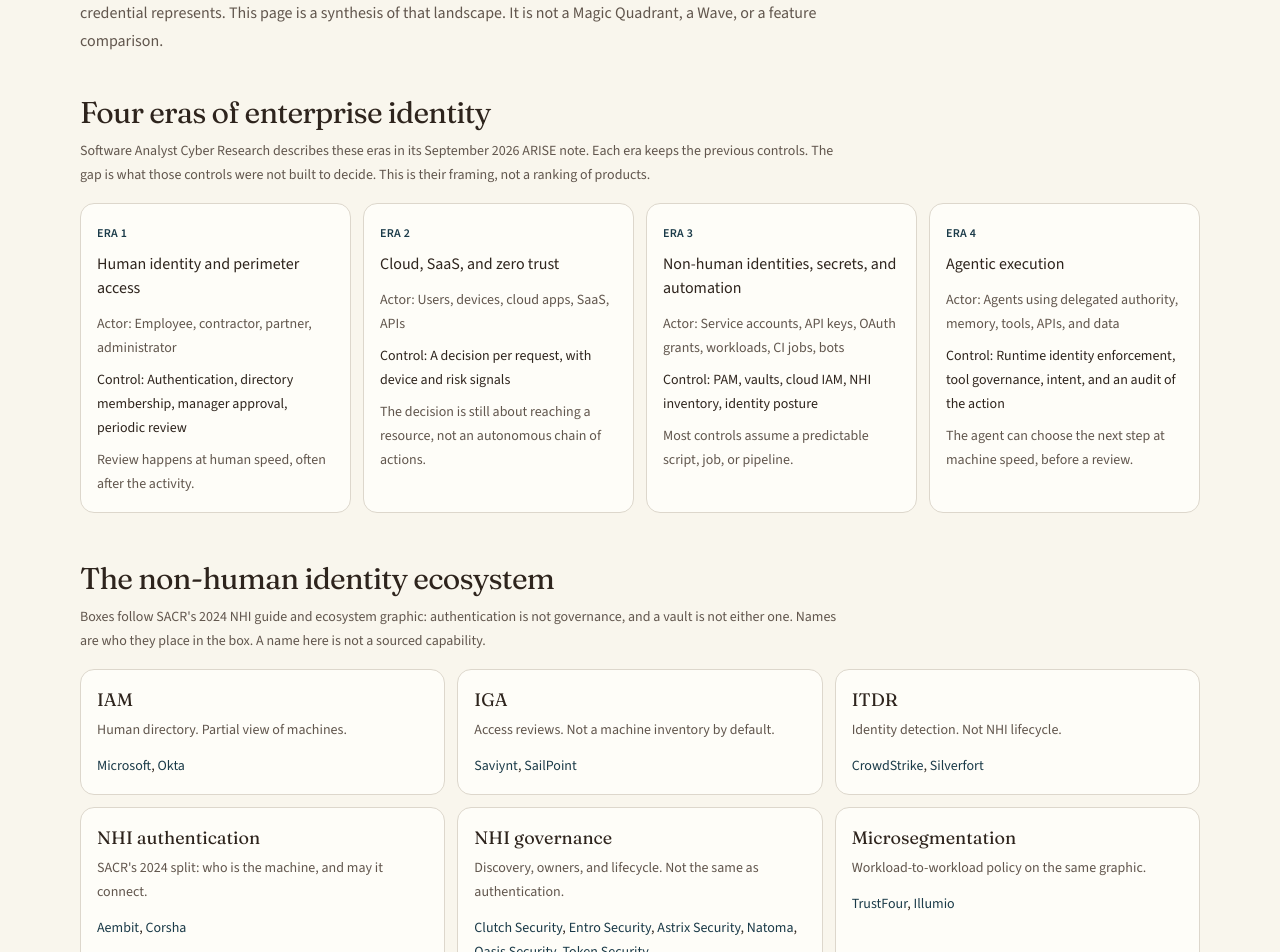
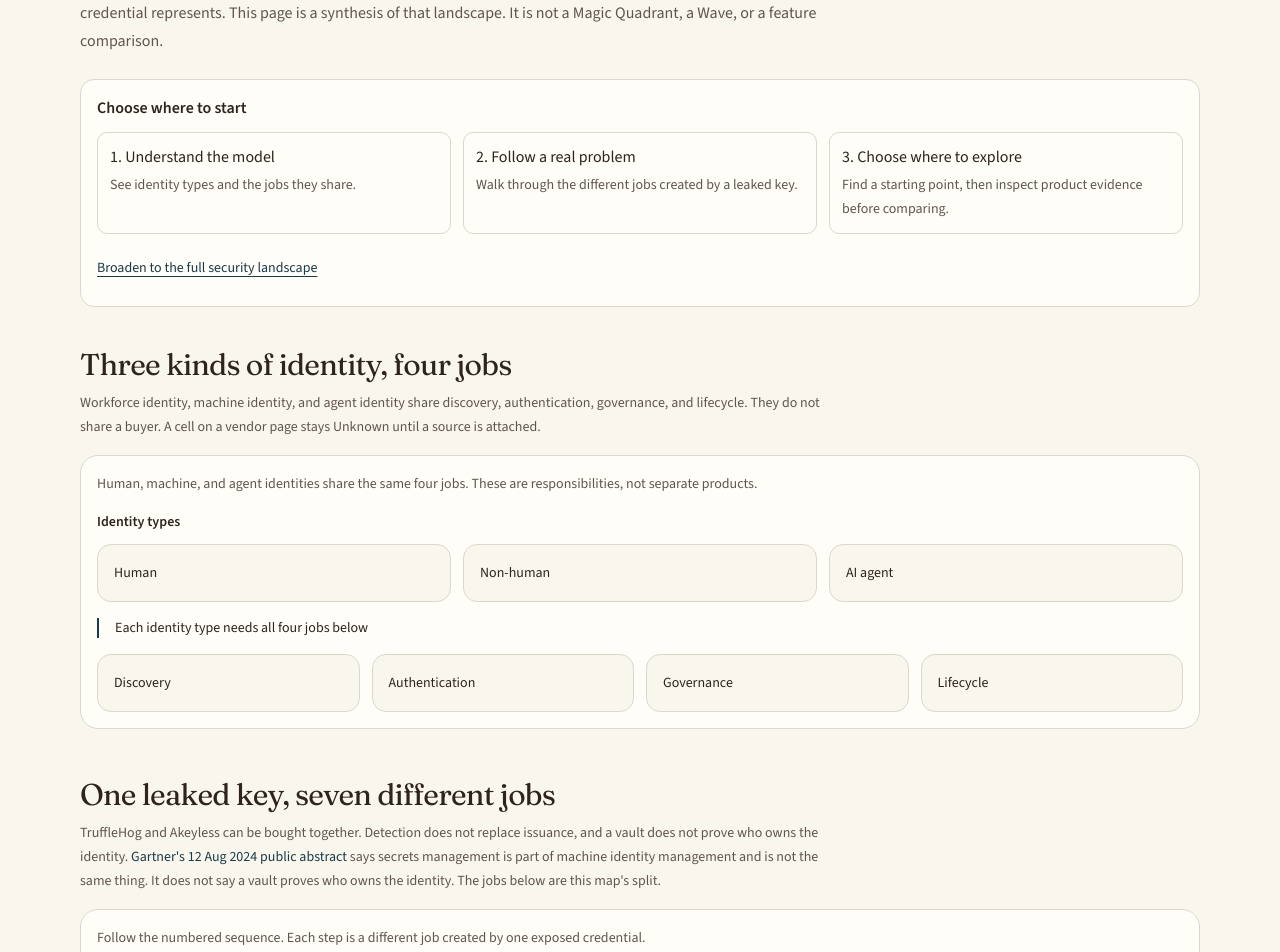
Before and after one commit to heyfunwhoa/security-market-map, a Next.js app: page /connections in a window 1280 px wide. Shown: the part 280-1232 px from the top of the page. Built offline with nearby package versions, Linux system fonts and the light colour scheme.

Commit message:
feat(research): organize page journeys from context to evidence

```diff
--- a/app/categories/[slug]/page.tsx
+++ b/app/categories/[slug]/page.tsx
@@ -1,3 +1,4 @@
+import { PageJourney } from "@/components/page-journey";
 import { Breadcrumbs } from "@/components/breadcrumbs";
 import { SECRETS_COMPARISON_URL } from "@/lib/comparison-selection";
 import { AcademyLinks } from "@/components/academy-links";
@@ -40,8 +41,13 @@
     <main className="mx-auto max-w-6xl px-4 py-10">
       <Breadcrumbs parents={[{ href: "/", label: "Home" }, { href: "/landscape", label: "Landscape" }]} current={category.name} />
       <PageIntro kicker={category.layer === "adjacent" ? "Adjacent" : "Category"} title={category.name} lede={category.definition} />
+      <PageJourney steps={[
+        { href: "#category-buyer", title: "Understand the decision", description: "See the buyer question, owner, workflow and outcomes." },
+        { href: "#category-products", title: "Explore products", description: "Browse primary products, then open their vendor evidence." },
+        { href: "#category-evidence", title: "Check category claims", description: "Separate teaching notes from sourced category statements." },
+      ]} back={{ href: "/domains", label: "Broaden to all domains" }} />
       <p className="mt-3 max-w-3xl text-sm leading-6 text-muted-foreground">{sourcingLabel}</p>
-      <p className="mt-4 max-w-3xl text-sm leading-6">
+      <p id="category-buyer" tabIndex={-1} className="mt-4 max-w-3xl scroll-mt-24 text-sm leading-6 focus-visible:outline-2 focus-visible:outline-ring">
         <span className="font-semibold">Buyer question. </span>
         {category.buyerQuestion}
       </p>
@@ -143,7 +149,7 @@
         </div>
       ) : null}
       <section className="mt-8">
-        <h2 className="text-2xl">Primary products</h2>
+        <h2 id="category-products" tabIndex={-1} className="scroll-mt-24 text-2xl focus-visible:outline-2 focus-visible:outline-ring">Primary products</h2>
         {products.length === 0 ? (
           <p className="mt-3 text-sm leading-6 text-muted-foreground">
             No primary product is assigned. An empty list is a gap in this map, not a finding that the field has no vendors.
@@ -164,7 +170,7 @@
         )}
       </section>
       <section className="mt-8">
-        <h2 className="text-2xl">Claims about this category</h2>
+        <h2 id="category-evidence" tabIndex={-1} className="scroll-mt-24 text-2xl focus-visible:outline-2 focus-visible:outline-ring">Claims about this category</h2>
         <div className="mt-3">
           <ClaimList claims={categoryClaims} />
         </div>
--- a/app/connections/page.tsx
+++ b/app/connections/page.tsx
@@ -1,3 +1,4 @@
+import { PageJourney } from "@/components/page-journey";
 import Link from "next/link";
 import { AreaDiagram, CredentialChainDiagram, IdentityStructureDiagram } from "@/components/area-diagram";
 import { CloudAppShortlist, DataSecurityShortlist } from "@/components/cloud-app-shortlist";
@@ -49,6 +50,51 @@
         title="Non-human identity is a discipline, not one product category"
         lede="It overlaps identity governance, secrets management, privileged access, cloud permissions, and agent authorization. An API key is a credential. The identity is the application, workload, service account, or agent that credential represents. This page is a synthesis of that landscape. It is not a Magic Quadrant, a Wave, or a feature comparison."
       />
+
+      <PageJourney steps={[
+        { href: "#identity-jobs", title: "Understand the model", description: "See identity types and the jobs they share." },
+        { href: "#credential-jobs", title: "Follow a real problem", description: "Walk through the different jobs created by a leaked key." },
+        { href: "#where-to-start", title: "Choose where to explore", description: "Find a starting point, then inspect product evidence before comparing." },
+      ]} back={{ href: "/domains", label: "Broaden to the full security landscape" }} />
+      <section className="mt-10">
+        <h2 id="identity-jobs" tabIndex={-1} className="scroll-mt-24 text-3xl tracking-tight focus-visible:outline-2 focus-visible:outline-ring">Three kinds of identity, four jobs</h2>
+        <p className="mt-2 max-w-3xl text-sm leading-6 text-muted-foreground">
+          Workforce identity, machine identity, and agent identity share discovery, authentication,
+          governance, and lifecycle. They do not share a buyer. A cell on a vendor page stays Unknown
+          until a source is attached.
+        </p>
+        <div className="mt-4">
+          <IdentityStructureDiagram />
+        </div>
+      </section>
+
+      <section className="mt-12">
+        <h2 id="credential-jobs" tabIndex={-1} className="scroll-mt-24 text-3xl tracking-tight focus-visible:outline-2 focus-visible:outline-ring">One leaked key, seven different jobs</h2>
+        <p className="mt-2 max-w-3xl text-sm leading-6 text-muted-foreground">
+          TruffleHog and Akeyless can be bought together. Detection does not replace issuance, and a
+          vault does not prove who owns the identity.{" "}
+          <Link href="/categories/secrets-management" className="text-primary hover:underline">
+            Gartner&apos;s 12 Aug 2024 public abstract
+          </Link>{" "}
+          says secrets management is part of machine identity management and is not the same thing. It
+          does not say a vault proves who owns the identity. The jobs below are this map&apos;s split.
+        </p>
+        <div className="mt-4">
+          <CredentialChainDiagram steps={credentialChain} />
+        </div>
+        <ol className="mt-4 grid gap-3 md:grid-cols-2">
+          {credentialChain.map((step, index) => (
+            <li key={step.problem}>
+              <Link href={step.href} className="block h-full rounded-xl border border-border bg-card p-4 hover:bg-muted">
+                <span className="text-xs font-semibold tracking-wide text-primary uppercase">
+                  {index + 1}. {step.capability}
+                </span>
+                <span className="mt-2 block text-sm leading-6">{step.problem}</span>
+              </Link>
+            </li>
+          ))}
+        </ol>
+      </section>
 
       <section className="mt-10">
         <h2 className="text-3xl tracking-tight">Four eras of enterprise identity</h2>
@@ -152,45 +198,9 @@
       <CloudAppShortlist />
       <DataSecurityShortlist />
 
-      <section className="mt-10">
-        <h2 className="text-3xl tracking-tight">Three kinds of identity, four jobs</h2>
-        <p className="mt-2 max-w-3xl text-sm leading-6 text-muted-foreground">
-          Workforce identity, machine identity, and agent identity share discovery, authentication,
-          governance, and lifecycle. They do not share a buyer. A cell on a vendor page stays Unknown
-          until a source is attached.
-        </p>
-        <div className="mt-4">
-          <IdentityStructureDiagram />
-        </div>
-      </section>
 
-      <section className="mt-12">
-        <h2 className="text-3xl tracking-tight">One leaked key, seven different jobs</h2>
-        <p className="mt-2 max-w-3xl text-sm leading-6 text-muted-foreground">
-          TruffleHog and Akeyless can be bought together. Detection does not replace issuance, and a
-          vault does not prove who owns the identity.{" "}
-          <Link href="/categories/secrets-management" className="text-primary hover:underline">
-            Gartner&apos;s 12 Aug 2024 public abstract
-          </Link>{" "}
-          says secrets management is part of machine identity management and is not the same thing. It
-          does not say a vault proves who owns the identity. The jobs below are this map&apos;s split.
-        </p>
-        <div className="mt-4">
-          <CredentialChainDiagram steps={credentialChain} />
-        </div>
-        <ol className="mt-4 grid gap-3 md:grid-cols-2">
-          {credentialChain.map((step, index) => (
-            <li key={step.problem}>
-              <Link href={step.href} className="block h-full rounded-xl border border-border bg-card p-4 hover:bg-muted">
-                <span className="text-xs font-semibold tracking-wide text-primary uppercase">
-                  {index + 1}. {step.capability}
-                </span>
-                <span className="mt-2 block text-sm leading-6">{step.problem}</span>
-              </Link>
-            </li>
-          ))}
-        </ol>
-      </section>
+
+
 
       <section className="mt-12">
         <h2 className="text-3xl tracking-tight">What counts as a non-human identity</h2>
@@ -296,7 +306,7 @@
       </section>
 
       <section className="mt-12">
-        <h2 className="text-3xl tracking-tight">Where to look first</h2>
+        <h2 id="where-to-start" tabIndex={-1} className="scroll-mt-24 text-3xl tracking-tight focus-visible:outline-2 focus-visible:outline-ring">Where to look first</h2>
         <div className="mt-4 overflow-x-auto rounded-xl border border-border">
           <table className="w-full min-w-[48rem] text-left text-sm">
             <thead className="bg-muted/60">
--- a/app/domains/[slug]/page.tsx
+++ b/app/domains/[slug]/page.tsx
@@ -1,3 +1,4 @@
+import { PageJourney } from "@/components/page-journey";
 import { Breadcrumbs } from "@/components/breadcrumbs";
 import Link from "next/link";
 import { notFound } from "next/navigation";
@@ -42,11 +43,26 @@
         title={domain.name}
         lede="Read the question, the charter, then each category. Words link to the learn page when a definition already exists."
       />
+      <PageJourney steps={[
+        { href: "#study-question", title: "Understand the problem", description: "Start with the buyer question and domain charter." },
+        { href: "#study-categories", title: "Explore categories", description: "Choose a category to narrow the map and find relevant tools." },
+        { href: "#study-evidence", title: "Check the evidence", description: "Inspect attributed claims and what is still Unknown." },
+      ]} back={{ href: "/domains", label: "Broaden to all domains" }} />
       <p className="mt-6 max-w-3xl text-sm leading-6 text-muted-foreground">
         Question, charter, categories, and words are teaching notes. They are not sourced claims.
       </p>
+      <dl className="mt-8 grid gap-4 text-sm leading-6 md:grid-cols-2">
+        <div className="rounded-xl border border-border bg-card p-4">
+          <dt className="font-semibold">Typical owner</dt>
+          <dd className="mt-1">{domain.typicalOwner}</dd>
+        </div>
+        <div className="rounded-xl border border-border bg-card p-4">
+          <dt className="font-semibold">Budget</dt>
+          <dd className="mt-1">{domain.budget}</dd>
+        </div>
+      </dl>
       <section className="mt-8" aria-labelledby="study-question">
-        <h2 id="study-question" className="text-2xl">
+        <h2 id="study-question" tabIndex={-1} className="scroll-mt-24 text-2xl focus-visible:outline-2 focus-visible:outline-ring">
           Question
         </h2>
         {questions.length > 0 ? (
@@ -69,13 +85,13 @@
         )}
       </section>
       <section className="mt-8" aria-labelledby="study-charter">
-        <h2 id="study-charter" className="text-2xl">
+        <h2 id="study-charter" tabIndex={-1} className="scroll-mt-24 text-2xl focus-visible:outline-2 focus-visible:outline-ring">
           Charter
         </h2>
         <p className="mt-3 max-w-3xl text-sm leading-6">{domain.charter}</p>
       </section>
       <section className="mt-8" aria-labelledby="study-categories">
-        <h2 id="study-categories" className="text-2xl">
+        <h2 id="study-categories" tabIndex={-1} className="scroll-mt-24 text-2xl focus-visible:outline-2 focus-visible:outline-ring">
           Categories
         </h2>
         <div className="mt-4">
@@ -102,15 +118,40 @@
                 <span className="font-semibold">Buyer question. </span>
                 {category.buyerQuestion}
               </p>
-              <div className="mt-4">
+              <details className="mt-4 rounded-lg border border-border p-3">
+                <summary className="min-h-11 cursor-pointer rounded-sm py-2 text-sm font-medium focus-visible:ring-2 focus-visible:ring-ring">Show illustrative workflow</summary>
                 <FlowStrip flow={category.flow} />
-              </div>
+              </details>
             </article>
           ))}
         </div>
       </section>
+      <section className="mt-8">
+        <h2 className="text-2xl">Primary products in this seed</h2>
+        <p className="mt-2 text-sm text-muted-foreground">
+          {products.length} products list a category in this domain as primary. That is placement on the
+          map, not a capability verdict.
+        </p>
+        {products.length === 0 ? (
+          <p className="mt-3 text-sm">No product in the seed uses a category here as its primary placement.</p>
+        ) : (
+          <ul className="mt-3 grid gap-2 sm:grid-cols-2">
+            {products.map((product) => (
+              <li key={product.id}>
+                <Link
+                  href={`/vendors/${vendorById(product.vendorId)?.slug ?? ""}`}
+                  className="block rounded-lg border border-border px-3 py-2 text-sm hover:bg-muted"
+                >
+                  <span className="font-medium">{product.name}</span>
+                  <span className="mt-0.5 block text-muted-foreground">{product.positioning}</span>
+                </Link>
+              </li>
+            ))}
+          </ul>
+        )}
+      </section>
       <section className="mt-8" aria-labelledby="study-words">
-        <h2 id="study-words" className="text-2xl">
+        <h2 id="study-words" tabIndex={-1} className="scroll-mt-24 text-2xl focus-visible:outline-2 focus-visible:outline-ring">
           Words
         </h2>
         {terms.length > 0 ? (
@@ -140,7 +181,7 @@
         )}
       </section>
       <section className="mt-8" aria-labelledby="study-evidence">
-        <h2 id="study-evidence" className="text-2xl">
+        <h2 id="study-evidence" tabIndex={-1} className="scroll-mt-24 text-2xl focus-visible:outline-2 focus-visible:outline-ring">
           Evidence
         </h2>
         {domain.depth === "mapped" ? (
@@ -202,16 +243,7 @@
           </div>
         </section>
       ) : null}
-      <dl className="mt-8 grid gap-4 text-sm leading-6 md:grid-cols-2">
-        <div className="rounded-xl border border-border bg-card p-4">
-          <dt className="font-semibold">Typical owner</dt>
-          <dd className="mt-1">{domain.typicalOwner}</dd>
-        </div>
-        <div className="rounded-xl border border-border bg-card p-4">
-          <dt className="font-semibold">Budget</dt>
-          <dd className="mt-1">{domain.budget}</dd>
-        </div>
-      </dl>
+
       <section className="mt-8">
         <h2 className="text-2xl">Neighboring domains</h2>
         <ul className="mt-3 flex flex-wrap gap-2">
@@ -229,30 +261,7 @@
       </section>
       <CloudAppShortlist domainId={domain.id} />
       <DataSecurityShortlist domainId={domain.id} />
-      <section className="mt-8">
-        <h2 className="text-2xl">Primary products in this seed</h2>
-        <p className="mt-2 text-sm text-muted-foreground">
-          {products.length} products list a category in this domain as primary. That is placement on the
-          map, not a capability verdict.
-        </p>
-        {products.length === 0 ? (
-          <p className="mt-3 text-sm">No product in the seed uses a category here as its primary placement.</p>
-        ) : (
-          <ul className="mt-3 grid gap-2 sm:grid-cols-2">
-            {products.map((product) => (
-              <li key={product.id}>
-                <Link
-                  href={`/vendors/${vendorById(product.vendorId)?.slug ?? ""}`}
-                  className="block rounded-lg border border-border px-3 py-2 text-sm hover:bg-muted"
-                >
-                  <span className="font-medium">{product.name}</span>
-                  <span className="mt-0.5 block text-muted-foreground">{product.positioning}</span>
-                </Link>
-              </li>
-            ))}
-          </ul>
-        )}
-      </section>
+
     </main>
   );
 }
--- /dev/null
+++ b/components/page-journey.tsx
@@ -0,0 +1,19 @@
+import Link from "next/link";
+
+export function PageJourney({ steps, back }: {
+  steps: { href: string; title: string; description: string }[];
+  back: { href: string; label: string };
+}) {
+  return <nav aria-label="Explore this page" className="mt-6 rounded-xl border border-border bg-card p-4">
+    <p className="font-semibold">Choose where to start</p>
+    <ol className="mt-3 grid gap-3 md:grid-cols-3">
+      {steps.map((step, index) => <li key={step.href} className="min-w-0">
+        <a href={step.href} className="block h-full min-h-11 rounded-lg border border-border p-3 hover:bg-muted focus-visible:outline-2 focus-visible:outline-offset-2 focus-visible:outline-ring [overflow-wrap:anywhere]">
+          <span className="font-medium">{index + 1}. {step.title}</span>
+          <span className="mt-1 block text-sm leading-6 text-muted-foreground">{step.description}</span>
+        </a>
+      </li>)}
+    </ol>
+    <Link href={back.href} className="mt-3 inline-flex min-h-11 items-center rounded-sm text-sm text-primary underline underline-offset-4 focus-visible:outline-2 focus-visible:outline-offset-2 focus-visible:outline-ring">{back.label}</Link>
+  </nav>;
+}
```
Also changed, not shown: 1 other file (tests, documents, lock files or other folders).
